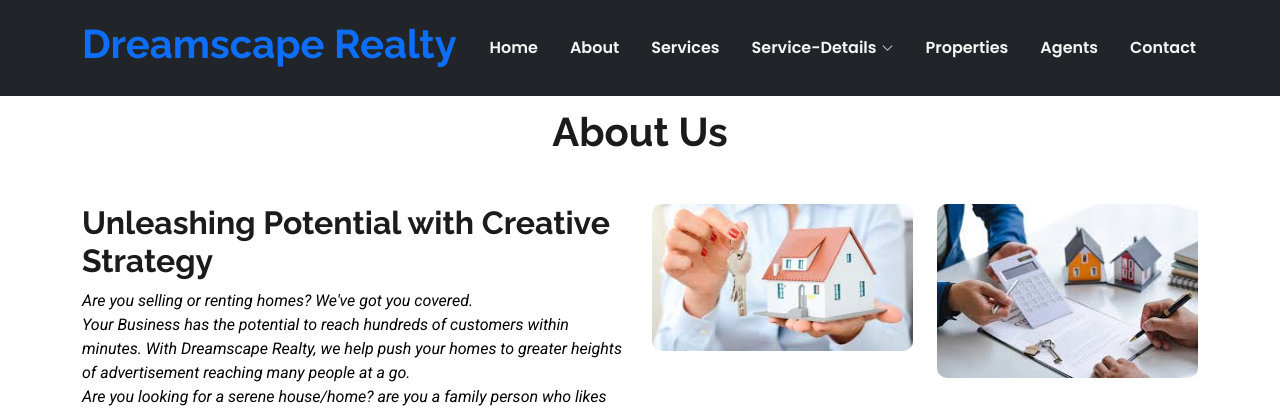
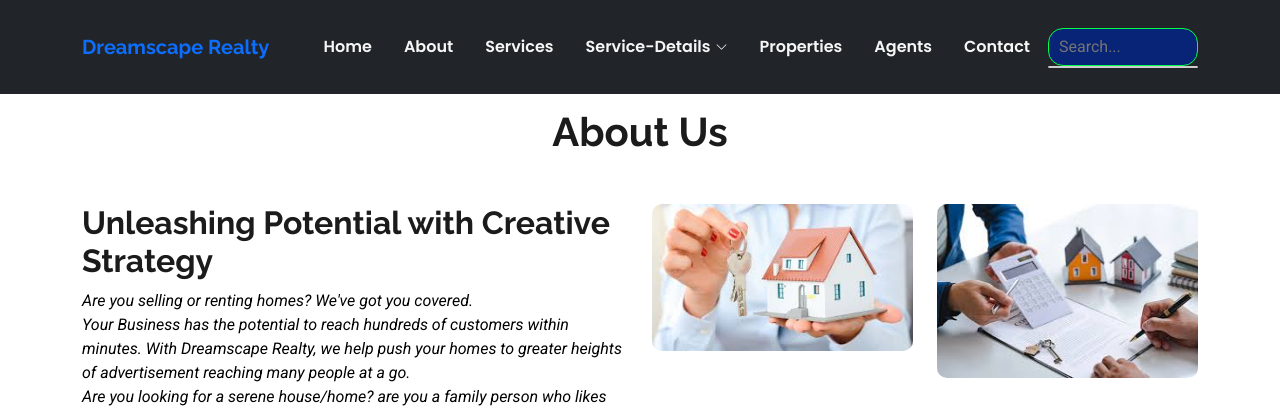
Before and after one commit to Cptzeph23/DreamscapeRealty, a Django app: page /about/ in a window 1280 px wide. Shown: the top 412 px of the page. Run offline with Django 4.2, Linux system fonts and the light colour scheme; some libraries are stand-ins or nearby versions.

Commit message:
initial commit

```diff
--- a/templates/starter-page.html
+++ b/templates/starter-page.html
@@ -11,7 +11,6 @@
 
   <!-- Favicons -->
   <link href="{% static 'assets/img/fav12.png' %}" rel="icon">
-
 
   <!-- Fonts -->
   <link href="https://fonts.googleapis.com" rel="preconnect">
@@ -28,49 +27,182 @@
   <!-- Main CSS File -->
   <link href="{% static 'assets/css/main.css' %}" rel="stylesheet">
 
+  <style>
+    .search-bar {
+      width: 150px;
+      position: relative;
+    }
+    .search-input {
+      width: 100%;
+      padding: 6px 10px;
+      border-radius: 15px;
+      border: 1px solid #01ff48;
+      background-color: #082477;
+      color: #ffffff;
+    }
+    .autocomplete-results {
+      position: absolute;
+      top: 100%;
+      left: 0;
+      right: 0;
+      background: white;
+      border: 1px solid #ccc;
+      z-index: 1000;
+      max-height: 200px;
+      overflow-y: auto;
+      border-radius: 10px;
+    }
+    .autocomplete-results div {
+      padding: 5px;
+      cursor: pointer;
+      color: black;
+    }
+    .autocomplete-results div:hover {
+      background-color: #f0f0f0;
+    }
+    .logo h1.sitename {
+      font-size: 1.25rem;
+      white-space: nowrap;
+      margin-right: 1rem;
+    }
+    @media (max-width: 768px) {
+      .logo h1.sitename {
+        font-size: 1rem;
+      }
+    }
+  </style>
 </head>
 
 <body class="starter-page-page">
 
-  <header id="header" class="header bg-dark d-flex align-items-center  fixed-top">
-    <div class="container-fluid container-xl text-bg-dark position-static  d-flex align-items-center justify-content-between">
+  <header id="header" class="header bg-dark d-flex align-items-center fixed-top">
+    <div class="container-fluid container-xl text-bg-dark d-flex align-items-center justify-content-between">
 
-      <a href="{% url 'index' %}" class="logo d-flex align-items-start">
+      <div class="logo d-flex align-items-center">
+        <a href="{% url 'index' %}" class="me-3">
+          <h1 class="sitename fw-bold text-primary mb-0">Dreamscape Realty</h1>
+        </a>
+      </div>
 
-        <h1 class="sitename fs-10 fw-bold text-start text-primary ">Dreamscape Realty</h1>
-      </a>
-
-      <nav id="navmenu" class="navmenu fw-bolder">
-        <ul class="d-flex align-items-center">
+      <nav id="navmenu" class="navmenu fw-bolder d-flex align-items-center w-100 justify-content-end">
+        <ul class="d-flex align-items-center mb-0">
           <li><a href="{% url 'index' %}">Home</a></li>
           <li><a href="{% url 'about' %}">About</a></li>
           <li><a href="{% url 'services' %}">Services</a></li>
           <li class="dropdown"><a href="{% url 'servicedetails' %}"><span>Service-Details</span> <i class="bi bi-chevron-down toggle-dropdown"></i></a>
             <ul>
               <li class="text-primary bg-dark"><a href="{% url 'hunting' %}">House Hunting</a></li>
-              <li class="dropdown  bg-dark"><a href="#"><span>Real Estate Management</span> <i class="bi bi-chevron-down toggle-dropdown"></i></a>
+              <li class="dropdown bg-dark"><a href="#"><span>Real Estate Management</span> <i class="bi bi-chevron-down toggle-dropdown"></i></a>
                 <ul>
                   <li class="text-primary bg-dark"><a href="{% url 'listing' %}">Listing</a></li>
                   <li class="text-primary bg-dark"><a href="{% url 'valuation' %}">Property Valuation</a></li>
                   <li class="text-primary bg-dark"><a href="{% url 'transaction' %}">Transaction Management</a></li>
-
                 </ul>
               </li>
               <li class="text-primary bg-dark"><a href="{% url 'marketing' %}">Marketing</a></li>
               <li class="text-primary bg-dark"><a href="{% url 'negotiation' %}">Negotiation</a></li>
-
             </ul>
           </li>
           <li class="text-primary"><a href="{% url 'properties' %}">Properties</a></li>
           <li class="text-primary"><a href="{% url 'agents' %}">Agents</a></li>
           <li class="text-primary"><a href="{% url 'contact' %}">Contact</a></li>
+        </ul>
 
-        </ul>
-        <i class="mobile-nav-toggle d-xl-none bi bi-list"></i>
+        <div class="search-bar ms-3">
+          <input type="text" id="search-input" class="search-input" placeholder="Search...">
+          <div id="autocomplete-results" class="autocomplete-results"></div>
+        </div>
+        <i class="mobile-nav-toggle d-xl-none bi bi-list ms-3"></i>
       </nav>
-
     </div>
   </header>
+
+  <script>
+    const suggestions = [
+      "House Hunting",
+      "Property Valuation",
+      "Transaction Management",
+      "Listing",
+      "Marketing",
+      "Negotiation",
+      "Contact",
+      "Agents",
+      "Services",
+      "About",
+      "Kitsuru",
+      "Karen Hardy",
+      "Kilimani Nairobi",
+      "Westlands",
+      "Runda",
+      "Kitengela"
+    ];
+
+    const input = document.getElementById("search-input");
+    const resultsBox = document.getElementById("autocomplete-results");
+
+    input.addEventListener("input", function () {
+      const value = this.value.toLowerCase();
+      resultsBox.innerHTML = "";
+
+      if (value === "") return;
+
+      const matches = suggestions.filter(s => s.toLowerCase().includes(value));
+
+      matches.forEach(match => {
+        const div = document.createElement("div");
+        div.textContent = match;
+        div.addEventListener("click", () => {
+          input.value = match;
+          resultsBox.innerHTML = "";
+          redirectTo(match);
+        });
+        resultsBox.appendChild(div);
+      });
+    });
+
+    input.addEventListener("keypress", function (e) {
+      if (e.key === "Enter") {
+        e.preventDefault();
+        const value = input.value.toLowerCase();
+        const found = suggestions.find(s => s.toLowerCase() === value);
+        if (found) {
+          redirectTo(found);
+        } else {
+          alert("No result found");
+        }
+      }
+    });
+
+    function redirectTo(term) {
+      switch (term.toLowerCase()) {
+        case "house hunting": window.location.href = "{% url 'hunting' %}"; break;
+        case "property valuation": window.location.href = "{% url 'valuation' %}"; break;
+        case "transaction management": window.location.href = "{% url 'transaction' %}"; break;
+        case "listing": window.location.href = "{% url 'listing' %}"; break;
+        case "marketing": window.location.href = "{% url 'marketing' %}"; break;
+        case "negotiation": window.location.href = "{% url 'negotiation' %}"; break;
+        case "contact": window.location.href = "{% url 'contact' %}"; break;
+        case "agents": window.location.href = "{% url 'agents' %}"; break;
+        case "services": window.location.href = "{% url 'services' %}"; break;
+        case "about": window.location.href = "{% url 'about' %}"; break;
+        case "kitsuru": window.location.href = "{% url 'kitsuru' %}"; break;
+        case "karen hardy": window.location.href = "{% url 'karenHardy' %}"; break;
+        case "kilimani nairobi": window.location.href = "{% url 'kilimani' %}"; break;
+        case "westlands": window.location.href = "{% url 'westlands' %}"; break;
+        case "runda": window.location.href = "{% url 'runda' %}"; break;
+        case "kitengela": window.location.href = "{% url 'kitengela' %}"; break;
+        default: alert("No URL mapped for this item"); break;
+      }
+    }
+
+    document.addEventListener("click", (e) => {
+      if (!input.contains(e.target) && !resultsBox.contains(e.target)) {
+        resultsBox.innerHTML = "";
+      }
+    });
+  </script>
+</body>
+</html>
 
   <main class="main">
 
```
Also changed, not shown: DreamscapeRealty/settings.py (+0 -10 lines).
